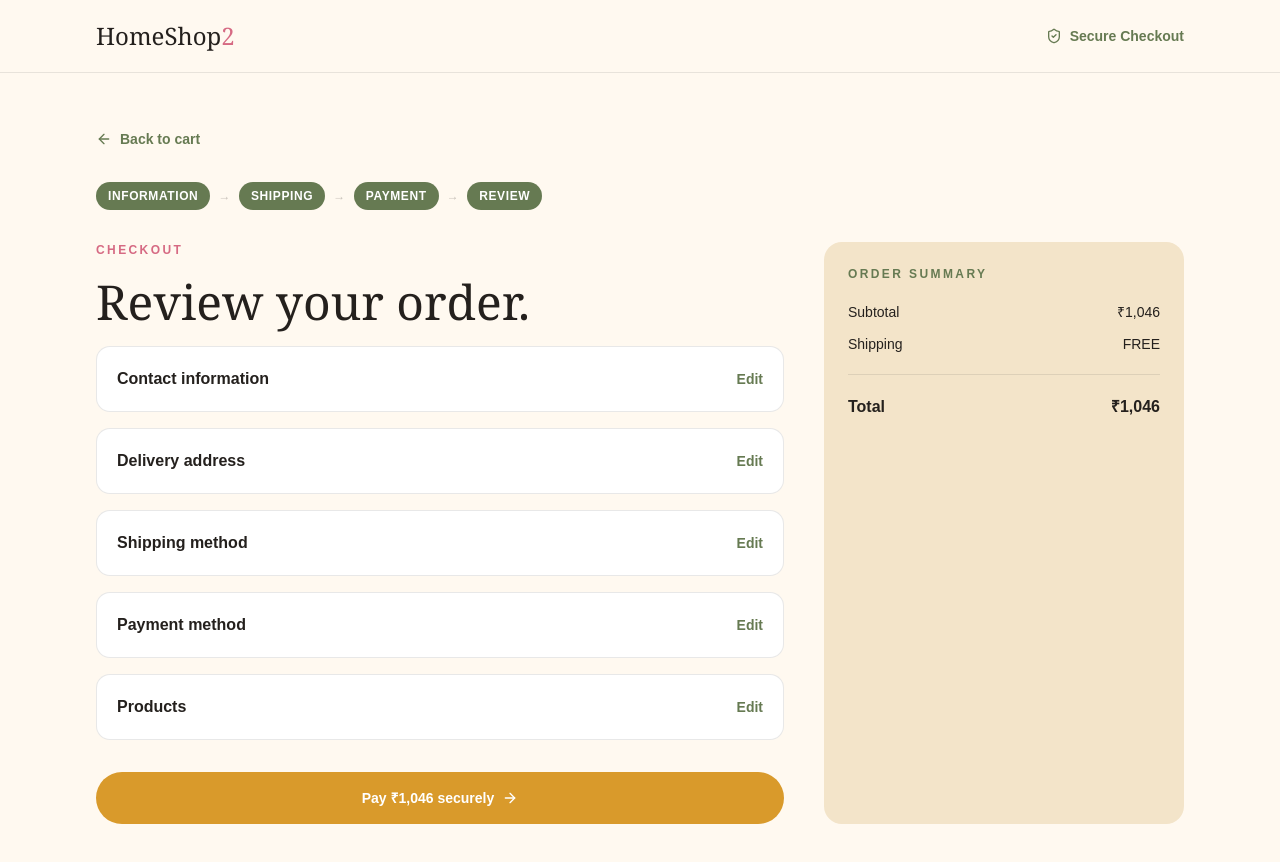
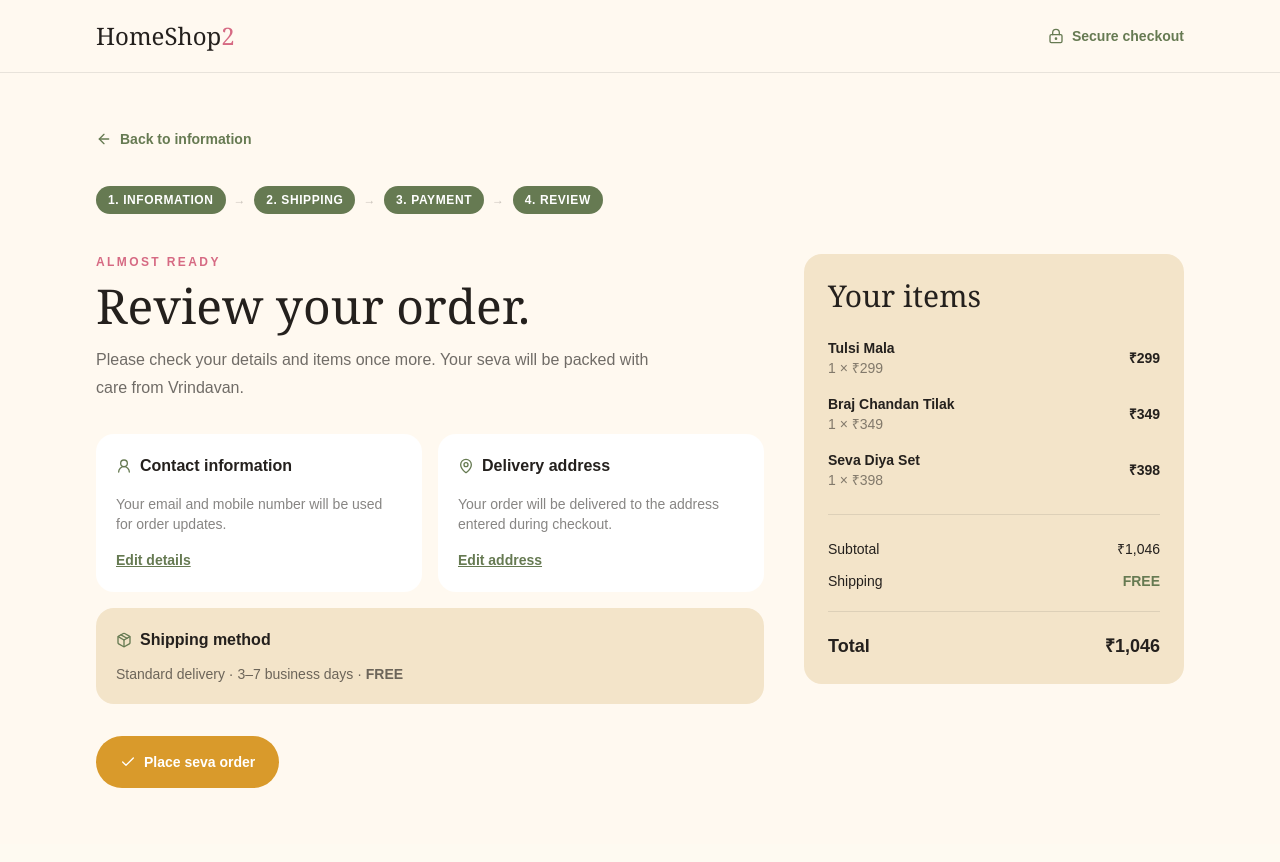
Before and after one commit to abhay-kalmegh/BrajSewa-website-development, a Next.js app: page /checkout/review in a window 1280 px wide. Shown: the top 862 px of the page. Built offline with nearby package versions, Linux system fonts and the light colour scheme.

Commit message:
feat: replace checkout review page with new ReviewOrderPage component
V0-Chat-Id: b1Ib48OBs0V

```diff
--- a/app/checkout/review/page.tsx
+++ b/app/checkout/review/page.tsx
@@ -1,2 +1,2 @@
-import { CheckoutPage } from '@/components/site-pages'
-export default function Page() { return <CheckoutPage step="review" /> }
+import { ReviewOrderPage } from '@/components/review-order-page'
+export default function Page() { return <ReviewOrderPage /> }
--- /dev/null
+++ b/components/review-order-page.tsx
@@ -0,0 +1,41 @@
+import Link from 'next/link'
+import { ArrowLeft, Check, LockKeyhole, MapPin, Package, UserRound } from 'lucide-react'
+
+const items = [
+  { name: 'Tulsi Mala', detail: '1 × ₹299', price: 299 },
+  { name: 'Braj Chandan Tilak', detail: '1 × ₹349', price: 349 },
+  { name: 'Seva Diya Set', detail: '1 × ₹398', price: 398 },
+]
+
+export function ReviewOrderPage() {
+  return (
+    <main className="min-h-screen bg-[#fff9f0] text-[#24201d]">
+      <header className="border-b border-[#24201d]/10 bg-[#fff9f0]">
+        <div className="mx-auto flex max-w-6xl items-center justify-between px-5 py-5 lg:px-8">
+          <Link href="/" className="font-serif text-2xl">HomeShop<span className="text-[#d66a83]">2</span></Link>
+          <span className="flex items-center gap-2 text-sm font-semibold text-[#667a52]"><LockKeyhole className="size-4" /> Secure checkout</span>
+        </div>
+      </header>
+      <div className="mx-auto max-w-6xl px-5 py-10 lg:px-8 lg:py-14">
+        <Link href="/checkout/information" className="inline-flex items-center gap-2 text-sm font-semibold text-[#667a52]"><ArrowLeft className="size-4" /> Back to information</Link>
+        <div className="mt-8 flex flex-wrap items-center gap-2 text-xs font-bold uppercase tracking-wider text-[#667a52]">
+          {['Information', 'Shipping', 'Payment', 'Review'].map((step, index) => <span key={step} className="flex items-center gap-2"><span className="rounded-full bg-[#667a52] px-3 py-1.5 text-white">{index + 1}. {step}</span>{index < 3 && <span className="text-[#24201d]/25">→</span>}</span>)}
+        </div>
+        <div className="mt-10 grid gap-10 lg:grid-cols-[1fr_380px]">
+          <section>
+            <p className="text-xs font-bold uppercase tracking-[0.2em] text-[#d66a83]">Almost ready</p>
+            <h1 className="mt-3 font-serif text-5xl">Review your order.</h1>
+            <p className="mt-4 max-w-xl text-base leading-7 text-[#24201d]/65">Please check your details and items once more. Your seva will be packed with care from Vrindavan.</p>
+            <div className="mt-8 grid gap-4 sm:grid-cols-2">
+              <div className="rounded-2xl bg-white p-5"><div className="flex items-center gap-2 font-semibold"><UserRound className="size-4 text-[#667a52]" /> Contact information</div><p className="mt-4 text-sm text-[#24201d]/55">Your email and mobile number will be used for order updates.</p><Link href="/checkout/information" className="mt-4 inline-block text-sm font-bold text-[#667a52] underline">Edit details</Link></div>
+              <div className="rounded-2xl bg-white p-5"><div className="flex items-center gap-2 font-semibold"><MapPin className="size-4 text-[#667a52]" /> Delivery address</div><p className="mt-4 text-sm text-[#24201d]/55">Your order will be delivered to the address entered during checkout.</p><Link href="/checkout/information" className="mt-4 inline-block text-sm font-bold text-[#667a52] underline">Edit address</Link></div>
+            </div>
+            <div className="mt-4 rounded-2xl bg-[#f3e4c9] p-5"><div className="flex items-center gap-2 font-semibold"><Package className="size-4 text-[#667a52]" /> Shipping method</div><p className="mt-3 text-sm text-[#24201d]/65">Standard delivery · 3–7 business days · <strong>FREE</strong></p></div>
+            <button type="button" className="mt-8 inline-flex w-full items-center justify-center gap-2 rounded-full bg-[#d99a2b] px-6 py-4 text-sm font-bold text-white hover:bg-[#c8891e] sm:w-auto"><Check className="size-4" /> Place seva order</button>
+          </section>
+          <aside className="h-fit rounded-2xl bg-[#f3e4c9] p-6"><h2 className="font-serif text-3xl">Your items</h2><div className="mt-6 flex flex-col gap-4">{items.map((item) => <div key={item.name} className="flex items-center justify-between gap-4 text-sm"><div><p className="font-semibold">{item.name}</p><p className="text-[#24201d]/55">{item.detail}</p></div><strong>₹{item.price.toLocaleString('en-IN')}</strong></div>)}</div><div className="my-6 h-px bg-[#24201d]/10" /><div className="flex justify-between text-sm"><span>Subtotal</span><span>₹1,046</span></div><div className="mt-3 flex justify-between text-sm"><span>Shipping</span><span className="font-bold text-[#667a52]">FREE</span></div><div className="my-5 h-px bg-[#24201d]/10" /><div className="flex justify-between text-lg font-bold"><span>Total</span><span>₹1,046</span></div></aside>
+        </div>
+      </div>
+    </main>
+  )
+}
```
